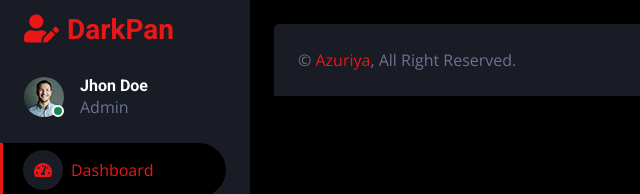
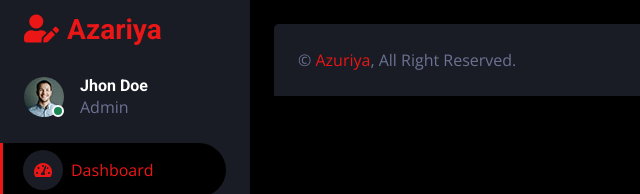
Before and after one commit to ChiefMasterkim/azuriya, a plain HTML site: page table.html in a window 1280 px wide. Shown: the top 194 px of the page, 0-640 px from the left. Drawn offline with nearby package versions, Linux system fonts and the light colour scheme.

Commit message:
table.html

```diff
--- a/table.html
+++ b/table.html
@@ -40,7 +40,7 @@
         <div class="sidebar pe-4 pb-3">
             <nav class="navbar bg-secondary navbar-dark">
                 <a href="index.html" class="navbar-brand mx-4 mb-3">
-                    <h3 class="text-primary"><i class="fa fa-user-edit me-2"></i>DarkPan</h3>
+                    <h3 class="text-primary"><i class="fa fa-user-edit me-2"></i>Azariya</h3>
                 </a>
                 <div class="d-flex align-items-center ms-4 mb-4">
                     <div class="position-relative">
```
